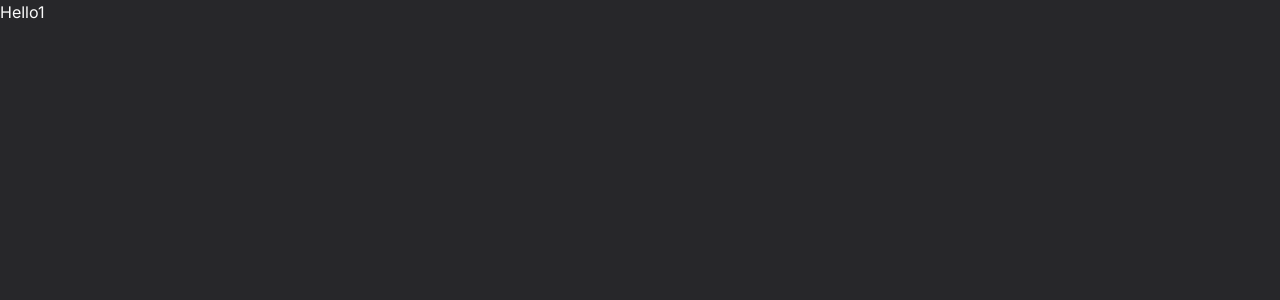
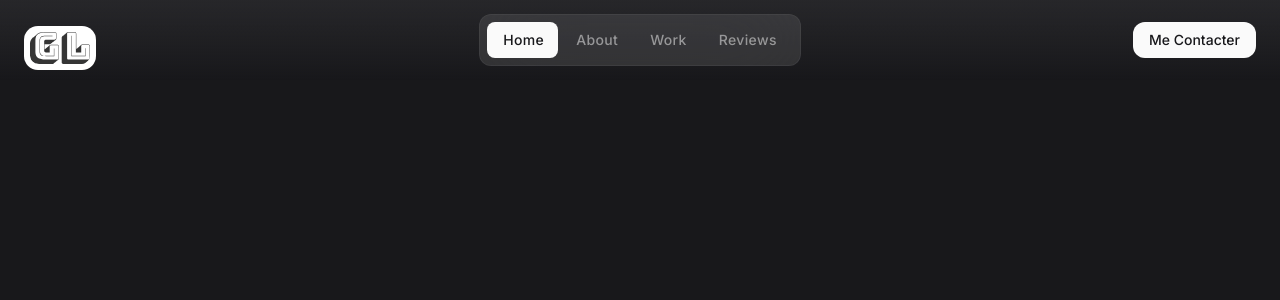
Before and after one commit to GaetanAL/portfolio, a React (Vite) app: page / in a window 1280 px wide. Shown: the top 300 px of the page. Built offline with nearby package versions, Linux system fonts and the light colour scheme.

Commit message:
added header + else

```diff
--- a/package.json
+++ b/package.json
@@ -13,6 +13,7 @@
     "@tailwindcss/vite": "^4.0.0",
     "autoprefixer": "^10.4.20",
     "postcss": "^8.5.1",
+    "prop-types": "^15.8.1",
     "react": "^18.3.1",
     "react-dom": "^18.3.1",
     "tailwind-scrollbar": "^3.1.0",
--- a/src/App.jsx
+++ b/src/App.jsx
@@ -1,5 +1,13 @@
+/**
+ *  Components
+ */
+import Header from "./components/Header"
+
 const App = () => {
-  return <h1>Hello1</h1>;
-};
+
+  return (
+    <Header />
+  )
+}
 
 export default App;
--- /dev/null
+++ b/src/components/Header.jsx
@@ -0,0 +1,55 @@
+import React from "react";
+
+/**
+ * Node modules
+ */
+import { useState } from "react";
+
+/**
+ * Components
+ */
+import Navbar from "./Navbar";
+
+const Header = () => {
+  const [navOpen, setNavOpen] = useState(false);
+
+  return (
+    <header className="fixed top-0 left-0 w-full h-20 flex items-center z-40 bg-gradient-to-b from-zinc-800 to-zinc-800/0">
+      <div className="max-w-screen-2xl w-full mx-auto px-4 flex justify-between items-center md:px-6 md:grid md:grid-cols-[1fr,3fr,1fr]">
+        <h1>
+          <a href="/" className="logo">
+            <img
+              src="/images/logo.svg"
+              width={60}
+              height={60}
+              alt="Logo GL"
+              className="bg-white p-1.5 mt-4 box-content rounded-[14px]"
+            />
+          </a>
+        </h1>
+
+        <div className="relative md:justify-self-center">
+          <button
+          className="menu-btn md:hidden"
+          onClick={() => setNavOpen((prev) => !prev )}>
+
+            <span className="material-symbols-rounded">
+              {navOpen ? 'close' : 'menu'}
+            </span>
+          </button>
+
+          <Navbar navOpen={navOpen} />
+        </div>
+
+        <a
+          href="#contact"
+          className="btn btn-secondary max-md:hidden md:justify-self-end"
+        >
+          Me Contacter
+        </a>
+      </div>
+    </header>
+  );
+};
+
+export default Header;
--- /dev/null
+++ b/src/components/Navbar.jsx
@@ -0,0 +1,85 @@
+import React, { act } from "react";
+
+/**
+ * Node modules
+ */
+import { useRef, useEffect } from "react";
+import PropTypes from "prop-types";
+
+const Navbar = ({ navOpen }) => {
+  const lastActiveLink = useRef();
+  const activeBox = useRef();
+
+  const initActiveBox = () => {
+    activeBox.current.style.top = lastActiveLink.current.offsetTop + "px";
+    activeBox.current.style.left = lastActiveLink.current.offsetLeft + "px";
+    activeBox.current.style.width = lastActiveLink.current.offsetWidth + "px";
+    activeBox.current.style.height = lastActiveLink.current.offsetHeight + "px";
+  };
+
+  useEffect(initActiveBox, []);
+  window.addEventListener('resize', initActiveBox);
+
+  const activeCurrentLink = (event) => {
+    lastActiveLink.current?.classList.remove('active');
+    event.target.classList.add('active');
+    lastActiveLink.current = event.target;
+
+    activeBox.current.style.top = event.target.offsetTop + "px";
+    activeBox.current.style.left = event.target.offsetLeft + "px";
+    activeBox.current.style.width = event.target.offsetWidth + "px";
+    activeBox.current.style.height = event.target.offsetHeight + "px";
+  }
+
+  const navItems = [
+    {
+      label: "Home",
+      link: "#home",
+      className: "nav-link active",
+      ref: lastActiveLink,
+    },
+    {
+      label: "About",
+      link: "#about",
+      className: "nav-link",
+    },
+    {
+      label: "Work",
+      link: "#work",
+      className: "nav-link",
+    },
+    {
+      label: "Reviews",
+      link: "#reviews",
+      className: "nav-link",
+    },
+    {
+      label: "Contact",
+      link: "#contact",
+      className: "nav-link md:hidden",
+    },
+  ];
+
+  return (
+    <nav className={"navbar " + (navOpen ? "active" : "")}>
+      {navItems.map(({ label, link, className, ref }, key) => (
+        <a
+        href={link}
+        key={key}
+        ref={ref}
+        className={className}
+        onClick={activeCurrentLink}>
+          {label}
+        </a>
+      ))}
+
+      <div className="active-box" ref={activeBox}></div>
+    </nav>
+  );
+};
+
+Navbar.propTypes = {
+  navOpen: PropTypes.bool.isRequired,
+};
+
+export default Navbar;
--- a/src/index.css
+++ b/src/index.css
@@ -2,14 +2,69 @@
 @tailwind components;
 @tailwind utilities;
 
-/*
-* Base
-*/
+/* ------------------------- *\
+ * BASE
+\* ------------------------- */
 
 html {
   scroll-behavior: smooth;
 }
 
 body {
-  @apply bg-zinc-800 text-zinc-50 h-[200vh]
+  @apply bg-zinc-900 text-zinc-50;
 }
+
+/* ------------------------- *\
+ * UTILITIES
+\* ------------------------- */
+
+.material-symbols-rounded {
+  @apply w-[1em] h-[1em] overflow-hidden;
+  font-variation-settings: "FILL" 0, "wght" 400, "GRAD" 0, "opsz" 24;
+}
+
+/* ------------------------- *\
+ * COMPONENTS
+\* ------------------------- */
+
+/* Menu btn */
+
+.menu-btn {
+  @apply w-10 h-10 grid place-items-center bg-zinc-50/10 rounded-xl ring-inset ring-1 ring-zinc-50/[0.02]
+  backdrop-blur-2xl hover:bg-zinc-50/15 transition-[transform,background-color] active:scale-95;
+}
+
+/* Navbar */
+
+.navbar {
+  @apply absolute top-full mt-2 right-0 min-w-40 p-2 bg-zinc-50/10 rounded-xl ring-inset ring-1 ring-zinc-50/5
+  scale-90 isolate blur-sm opacity-0 invisible transition-[opacity,transform,filter] md:static md:flex md:items-center
+  md:mt-0 md:opacity-100 md:blur-0 md:visible md:scale-100 backdrop-blur-2xl;
+}
+
+.navbar.active {
+  @apply opacity-100 scale-100 blur-0 visible;
+}
+
+.nav-link {
+  @apply grid items-center h-9 px-4 text-sm font-medium tracking-wide text-zinc-50/50 hover:text-zinc-50 transition-colors;
+}
+
+.nav-link.active {
+  @apply text-zinc-900 duration-500;
+}
+
+.navbar .active-box {
+  @apply absolute bg-zinc-50 rounded-lg -z-10 transition-[top,left] duration-500;
+}
+
+/* Button */
+
+.btn {
+  @apply max-w-max h-9 flex items-center gap-2 px-4 rounded-xl font-medium text-sm ring-1 ring-zinc-50/5 ring-inset
+  transition-[background-color]
+}
+
+.btn-secondary {
+  @apply bg-zinc-50 text-zinc-900 active:bg-zinc-50/80
+}
--- a/src/main.jsx
+++ b/src/main.jsx
@@ -1,19 +1,18 @@
-
 /**
  *  Node modules
  */
 import { StrictMode } from "react";
+import { createRoot } from "react-dom/client";
 
 /**
  * CSS link
  */
-import { createRoot } from "react-dom/client";
+import "./index.css";
 
 /**
  * Components
  */
 import App from "./App.jsx";
-import "./index.css";
 
 createRoot(document.getElementById("root")).render(
   <StrictMode>
```
Also changed, not shown: src/globals.css (deleted), 1 other file (tests, documents, lock files or other folders).
